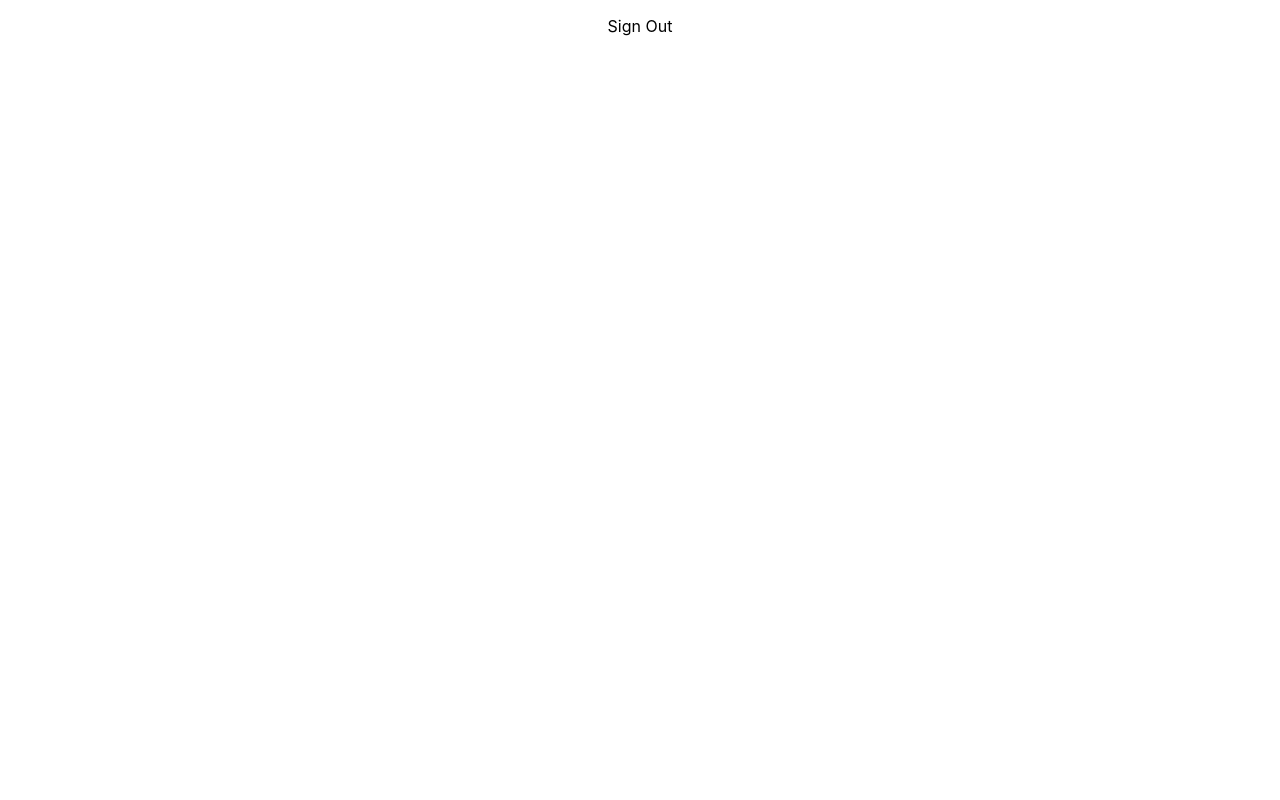
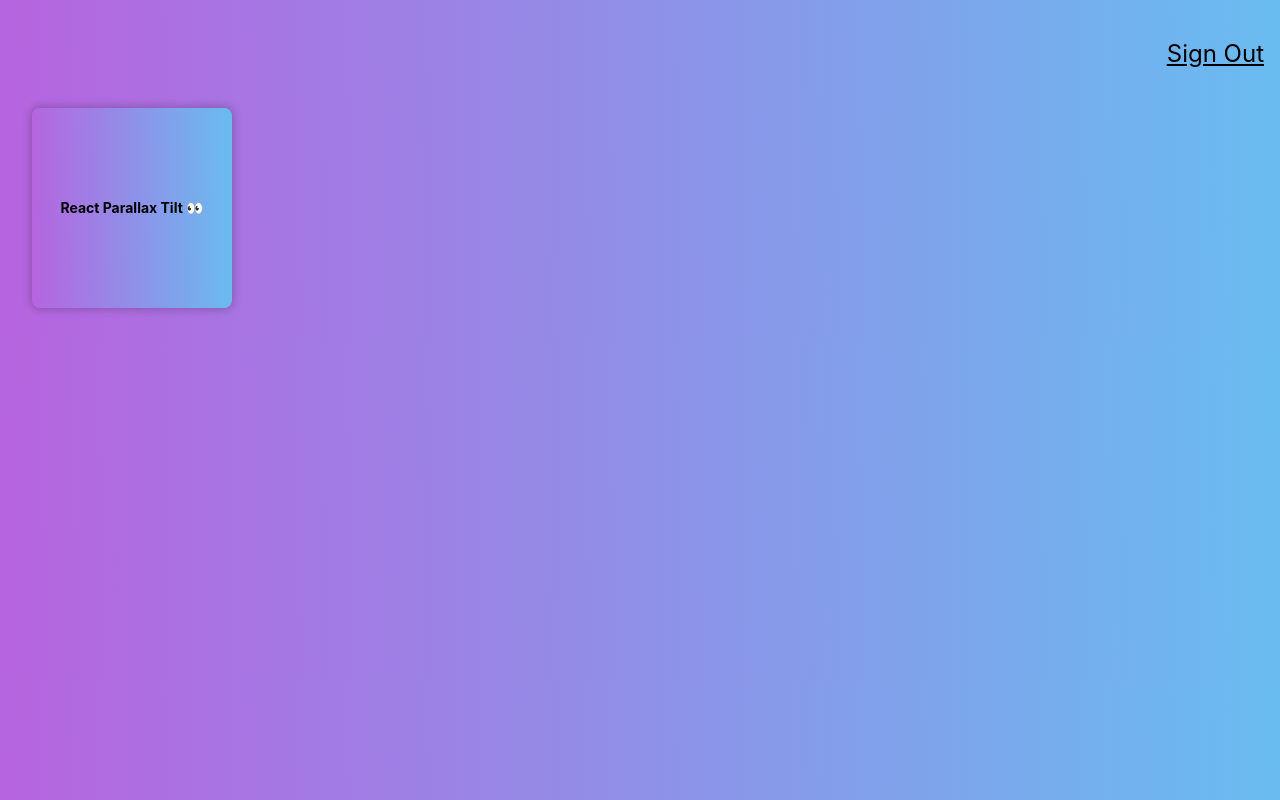
Before and after one commit to HaziqAmiruddin/FinalWebsiteProject, a React (Create React App) app: page / in a window 1280 px wide. Built offline with nearby package versions, Linux system fonts and the light colour scheme.

Commit message:
1May2025

```diff
--- a/package.json
+++ b/package.json
@@ -9,7 +9,9 @@
     "@testing-library/user-event": "^13.5.0",
     "react": "^19.1.0",
     "react-dom": "^19.1.0",
+    "react-parallax-tilt": "^1.7.294",
     "react-scripts": "5.0.1",
+    "tachyons": "^4.12.0",
     "web-vitals": "^2.1.4"
   },
   "scripts": {
--- a/src/App.js
+++ b/src/App.js
@@ -1,14 +1,15 @@
 import { Component } from 'react';
 import './App.css';
 import Navigation from './components/Navigation/Navigation';
+import Logo from './components/Logo/Logo';
 
 class App extends Component {
   render(){
     return (
       <div className="App">
         <Navigation />
-        {/* <Logo />
-        <ImageLinkForm />
+        <Logo />
+        {/* <ImageLinkForm />
         <FaceRecognition /> */}
       </div>
     );
--- /dev/null
+++ b/src/components/Logo/Logo.css
@@ -0,0 +1,10 @@
+.Tilt {
+    background: linear-gradient(89deg, rgb(182, 100, 223) 0%, rgb(105, 188, 240) 100%);
+    /* border-radius: 0.5rem;
+    box-shadow: 0 5px 15px rgba(0, 0, 0, 0.2);
+    transition: transform 0.3s ease; */
+}
+
+.Tilt:hover{
+    transform: scale(1.5);
+}
--- /dev/null
+++ b/src/components/Logo/Logo.js
@@ -0,0 +1,17 @@
+import React from 'react'
+import Tilt from 'react-parallax-tilt';
+import './Logo.css';
+
+const Logo = () => {
+    return(
+        <div className='ma4 mt0'>
+            <Tilt className='Tilt br3 shadow-2' style={{width: '200px', height: '200px'}} scale={1.1} transitionSpeed={250}>
+                <div className='flex items-center justify-center h-100'>
+                    <h1 className='f6 tc'>React Parallax Tilt 👀</h1>
+                </div>
+            </Tilt>
+        </div>
+    );
+}
+
+export default Logo;
--- a/src/components/Navigation/Navigation.js
+++ b/src/components/Navigation/Navigation.js
@@ -2,8 +2,8 @@
 
 const Navigation = () => {
     return(
-        <nav>
-            <p>Sign Out</p>
+        <nav style={{display: 'flex', justifyContent: 'flex-end'}}>
+            <p className='f3 link dim black underline pa3 pointer'>Sign Out</p>
         </nav>
     );
 }
--- a/src/index.css
+++ b/src/index.css
@@ -5,6 +5,7 @@
     sans-serif;
   -webkit-font-smoothing: antialiased;
   -moz-osx-font-smoothing: grayscale;
+  background: linear-gradient(89deg, rgb(182, 100, 223) 0%, rgb(105, 188, 240) 100%);
 }
 
 code {
--- a/src/index.js
+++ b/src/index.js
@@ -3,6 +3,7 @@
 import './index.css';
 import App from './App';
 import reportWebVitals from './reportWebVitals';
+import 'tachyons';
 
 const root = ReactDOM.createRoot(document.getElementById('root'));
 root.render(
```
Also changed, not shown: 1 other file (tests, documents, lock files or other folders).
